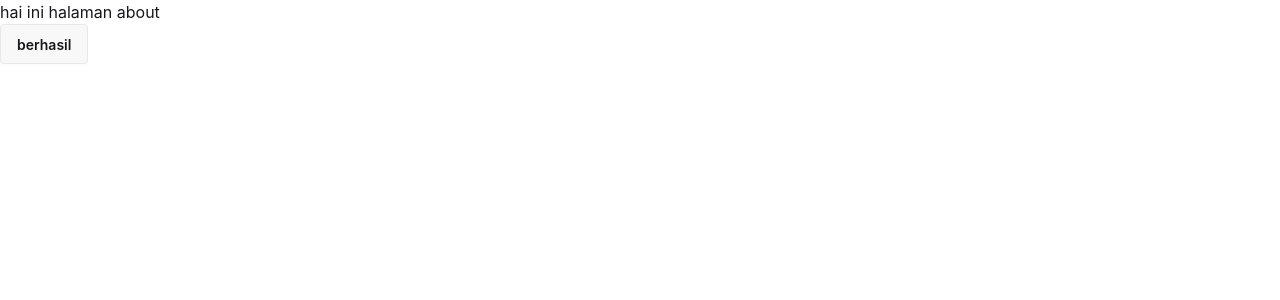
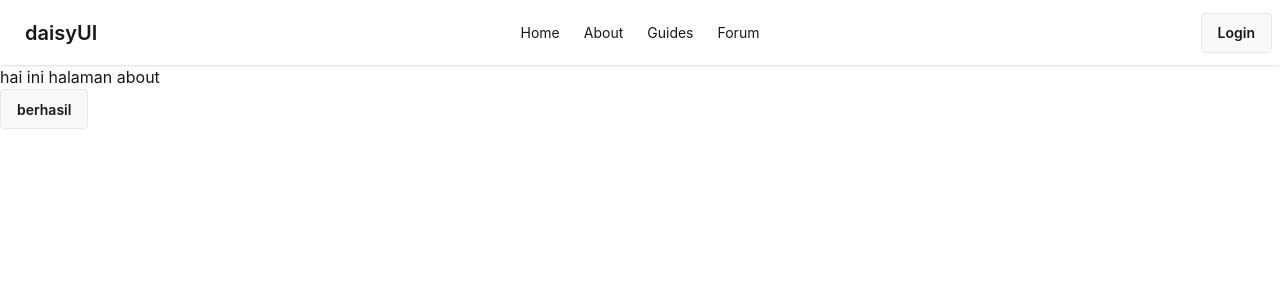
Before and after one commit to Mulyawan-ts/basa, a SvelteKit app: page /about in a window 1280 px wide. Shown: the top 300 px of the page. Built offline with nearby package versions, Linux system fonts and the light colour scheme.

Commit message:
chore: refactor layout for home page

```diff
--- a/src/routes/+layout.svelte
+++ b/src/routes/+layout.svelte
@@ -1,9 +1,12 @@
 <script lang="ts">
 	import './layout.css';
-	import favicon from '$lib/assets/favicon.svg';
+  import Navbar from '$lib/component/Navbar.svelte';
+  import Footer from '$lib/component/Footer.svelte';
 
 	let { children } = $props();
 </script>
 
-<svelte:head><link rel="icon" href={favicon} /></svelte:head>
-{@render children()}
+<Navbar/>
+<main>
+  {@render children()}
+</main>
--- a/src/routes/+page.svelte
+++ b/src/routes/+page.svelte
@@ -1,12 +1,8 @@
 <script lang="ts">
-  import Navbar from "$lib/component/Navbar.svelte";
   import Hero from "$lib/component/Hero.svelte";
   import Footer from "$lib/component/Footer.svelte";
 </script>
 
 <!-- This is home page -->
-<Navbar/>
-<Hero/>
-<Footer/>
-<h1>Welcome to SvelteKit</h1>
-<p>Visit <a href="https://svelte.dev/docs/kit">svelte.dev/docs/kit</a> to read the documentation</p>
+<Hero></Hero>
+<Footer></Footer>
```
